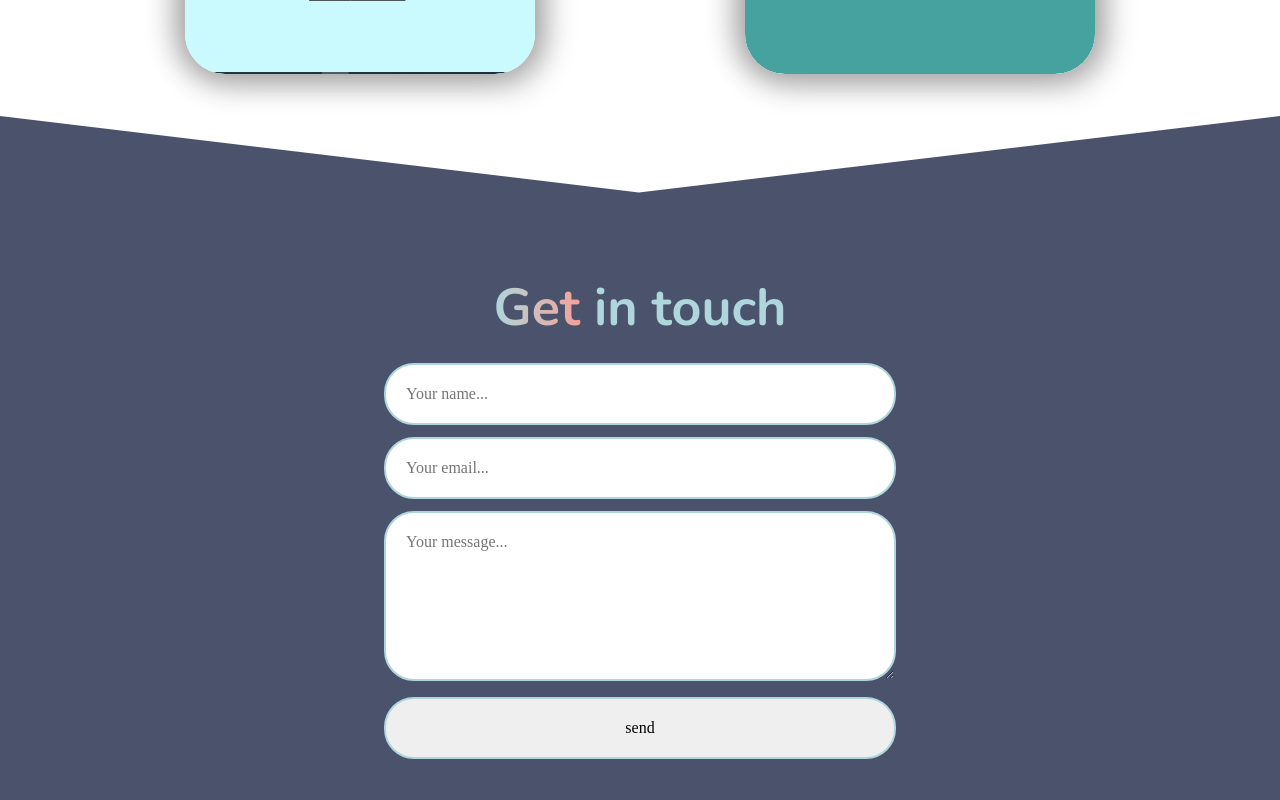
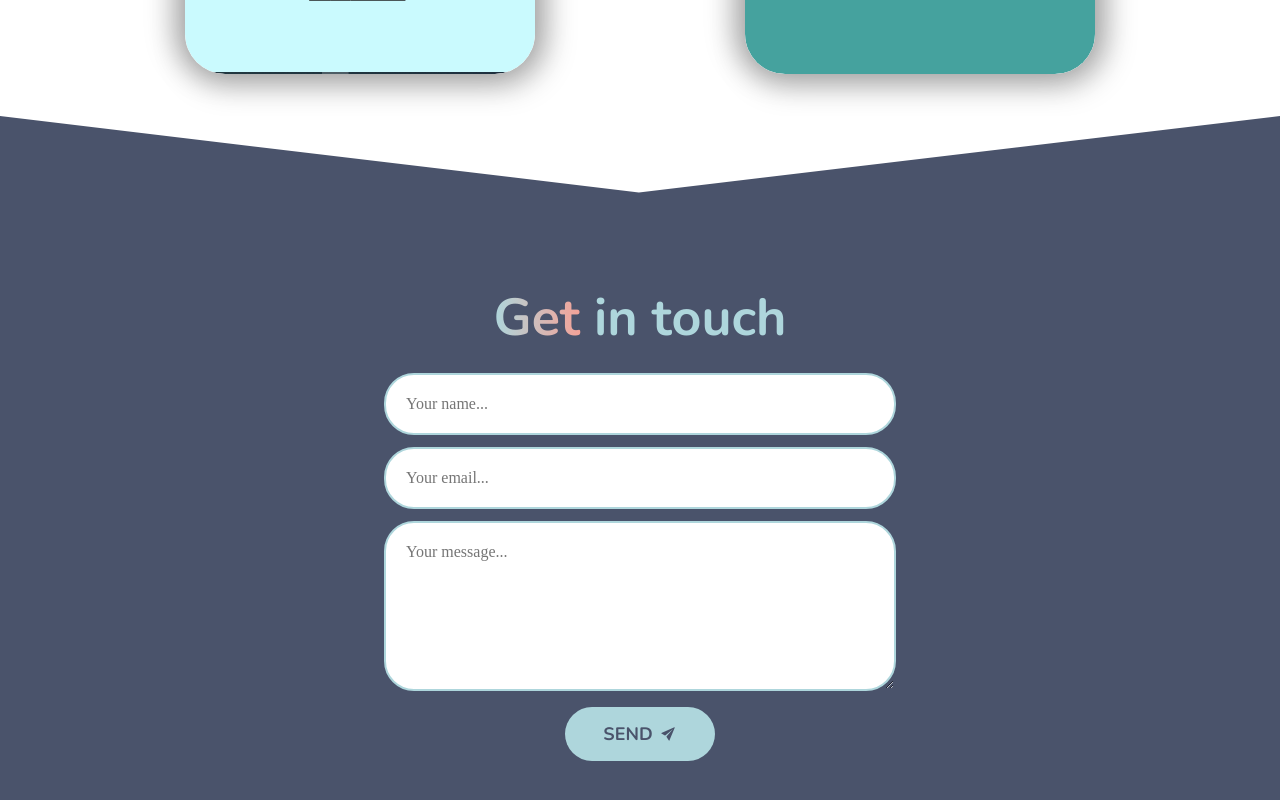
Before and after one commit to redapy/my-portfolio, a React (Create React App) app: page / in a window 1280 px wide. Shown: the part 3006-3806 px from the top of the page. Built offline with nearby package versions, Linux system fonts and the light colour scheme.

Commit message:
animate and style button

```diff
--- a/src/components/contact/ContactForm.js
+++ b/src/components/contact/ContactForm.js
@@ -1,8 +1,9 @@
 import { useMemo, useRef} from "react";
-import { Form, Triangle, Wrapper } from "./ContactForm.styles";
+import { Form, Send, Triangle, Wrapper } from "./ContactForm.styles";
 import emailjs from '@emailjs/browser';
 import useOnScreen from "../../hooks/useOnScreen";
 import { config, useTrail, animated, useSpring } from "react-spring";
+import {IoIosSend} from 'react-icons/io'
 
 const ContactForm = () => {
     const formRef = useRef();
@@ -50,21 +51,16 @@ const ContactForm = () => {
         },
         config: config.wobbly
     });
-
-    const fadeInFromRight = useSpring({
+    const {y, ...buttonSpring}= useSpring({
         from: {
             opacity: 0,
-            x: 300
+            y: 100,
         },
         to: {
             opacity: isvisible ? 1 : 0,
-            x: isvisible ? 0 : 300
+            y: isvisible ? 0 : 100,
         },
-        config: config.wobbly
     });
-
-
-
 
     return (
         <Wrapper ref={wrapperRef} id='contact'>
@@ -100,7 +96,14 @@ const ContactForm = () => {
                         />}
                     </animated.label>
                 ))}
-                <input type="submit" value='send'/>
+                <Send style={{
+                    ...buttonSpring,
+                    transform: y.to(y => `translateY(${y}%`)
+                }}>
+                    <span>SEND</span>
+                    <IoIosSend />
+                </Send>
+
             </Form>
         </Wrapper>
      );
--- a/src/components/contact/ContactForm.styles.js
+++ b/src/components/contact/ContactForm.styles.js
@@ -1,4 +1,5 @@
 import styled from "styled-components";
+import { animated } from "react-spring";
 
 export const Wrapper = styled.section`
     position: relative;
@@ -60,5 +61,24 @@ export const Form = styled.form`
             border: 2px solid var(--salamon)
         }
     }
+`;
 
-`;
+export const Send = styled(animated.button)`
+    width: 150px;
+    margin: 0 auto;
+    padding: 15px;
+    display: flex;
+    font-size: 18px;
+    font-family: 'Nunito', sans-serif;
+    font-weight:600;
+    justify-content: center;
+    align-items: center;
+    border: none;
+    border-radius: 30px;
+    background: var(--seaFoam);
+    color: var(--navy);
+    cursor: pointer;
+    span {
+        margin-right: 6px;
+    }
+`
```
